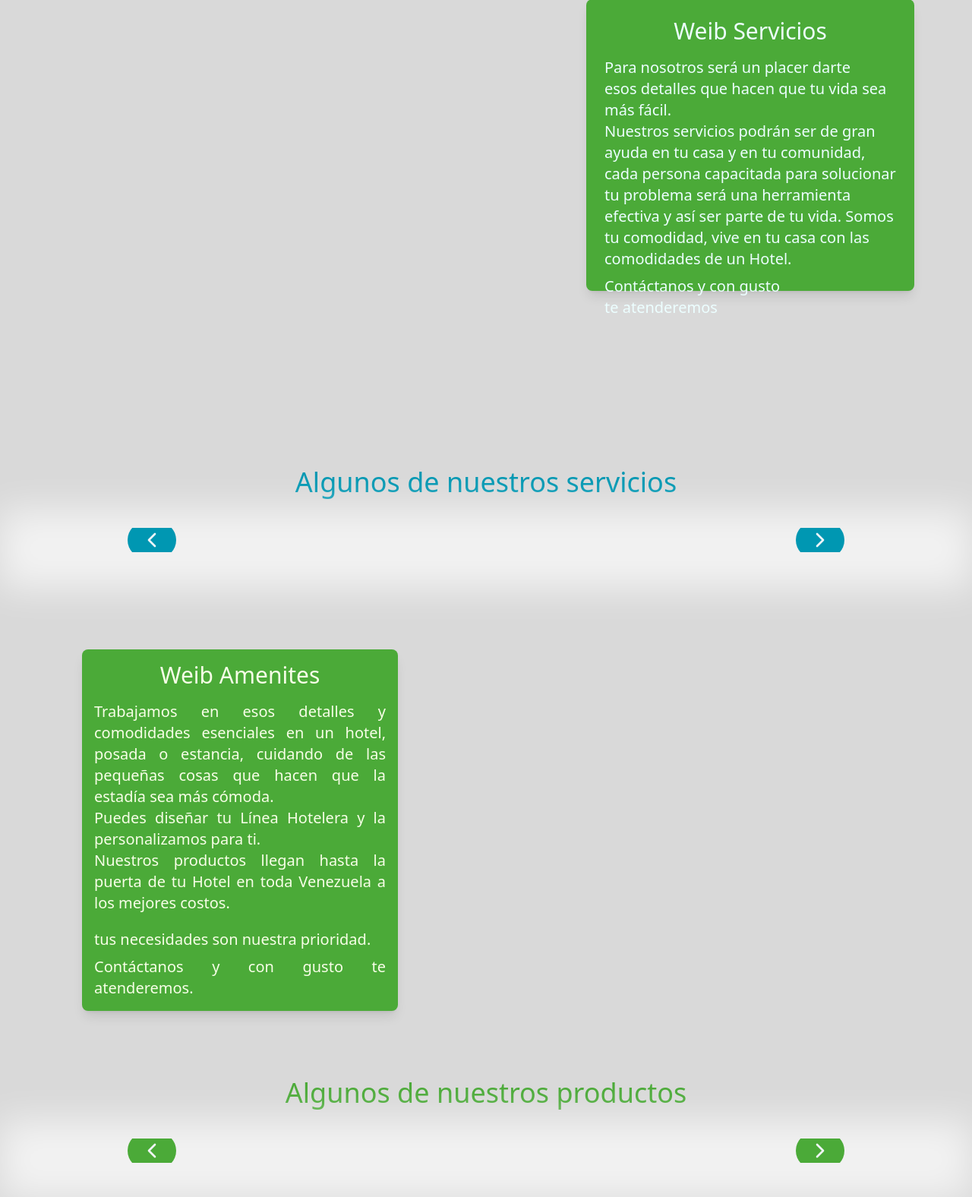
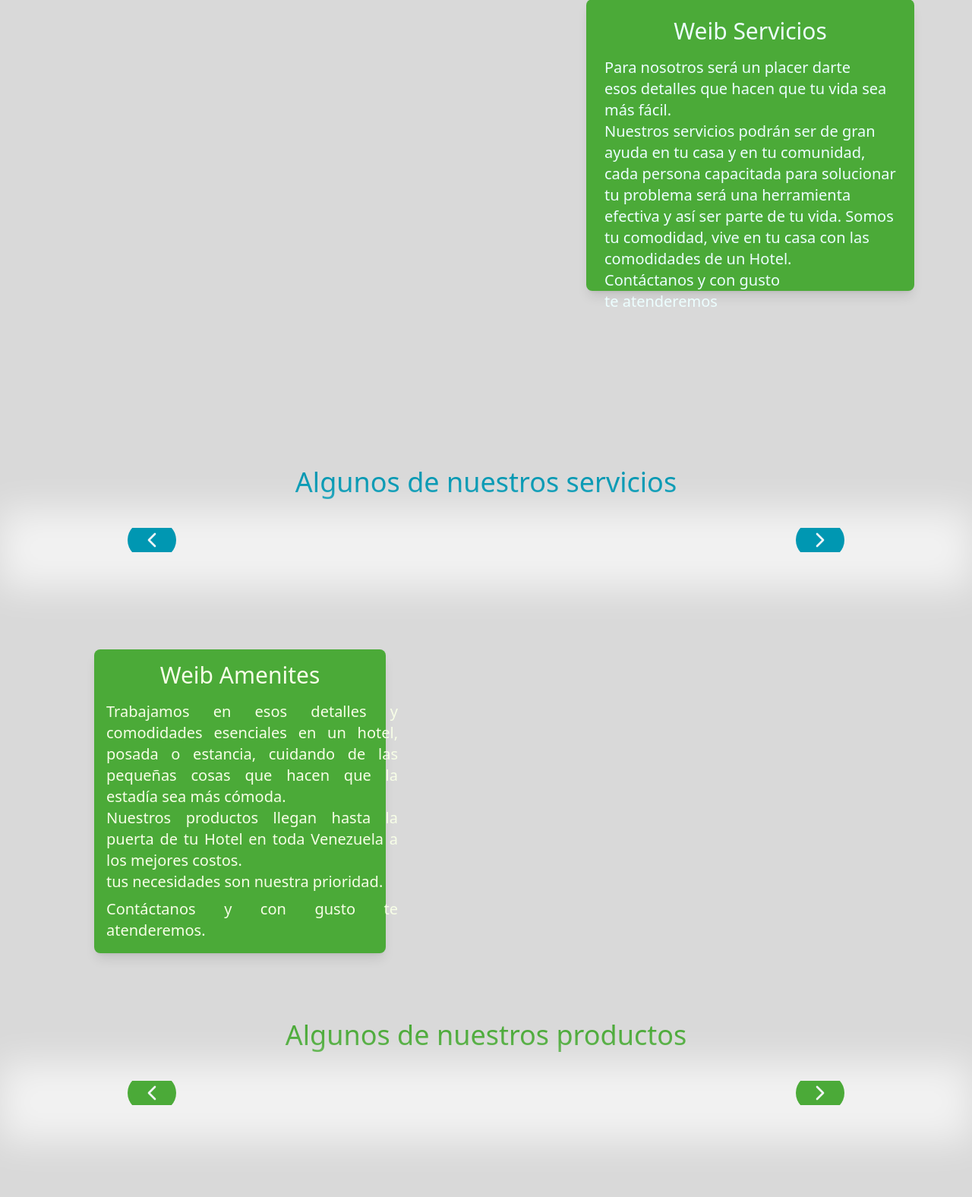
Before and after one commit to DeividVarg/Weib, a Django app: template main/templates/main.html in a window 1280 px wide. Shown: the part 706-2282 px from the top of the page at 76% size. Run offline with Django 5.2, Linux system fonts and the light colour scheme; the template is opened without the code that fills it, so the values that code supplies are empty; some libraries are stand-ins or nearby versions.

Commit message:
other changes

```diff
--- a/main/templates/main.html
+++ b/main/templates/main.html
@@ -63,7 +63,7 @@
             una herramienta efectiva y así ser parte de tu vida. Somos tu
             comodidad, vive en tu casa con las comodidades de un Hotel.
           </p>
-          <span class="mt-2 text-pretty w-96 text-xl text-cyan-50">
+          <span class="text-pretty w-96 text-xl text-cyan-50">
             Contáctanos y con gusto te atenderemos</span
           >
         </div>
@@ -157,12 +157,9 @@
 
     <!-- Tienda -->
     <section class="items-center relative">
-      <div
-        class="absolute bg-gradient-to-l from-[#4baa38] form-10% w-full h-full blur-md"
-      ></div>
       <div class="flex justify-center py-10 space-x-14 ml-8 relative-to">
         <div
-          class="flex flex-col mt-6 p-4 rounded-lg shadow-lg mb-6 bg-[#4baa38] z-40"
+          class="flex flex-col mt-6 p-4 rounded-lg shadow-lg mb-6 bg-[#4baa38] z-40 w-96"
         >
           <h2 class="text-3xl mb-4 mx-2 self-center text-lime-50">
             Weib Amenites
@@ -171,15 +168,10 @@
             Trabajamos en esos detalles y comodidades esenciales en un hotel,
             posada o estancia, cuidando de las pequeñas cosas que hacen que la
             estadía sea más cómoda.
-
-            <br />Puedes diseñar tu Línea Hotelera y la personalizamos para ti.
-
             <br />
             Nuestros productos llegan hasta la puerta de tu Hotel en toda
             Venezuela a los mejores costos.
-            <span class="block mt-5"
-              >tus necesidades son nuestra prioridad.</span
-            >
+            <span class="block">tus necesidades son nuestra prioridad.</span>
           </p>
           <span class="mt-2 text-pretty w-96 text-xl text-lime-50 text-justify">
             Contáctanos y con gusto te atenderemos.
```
